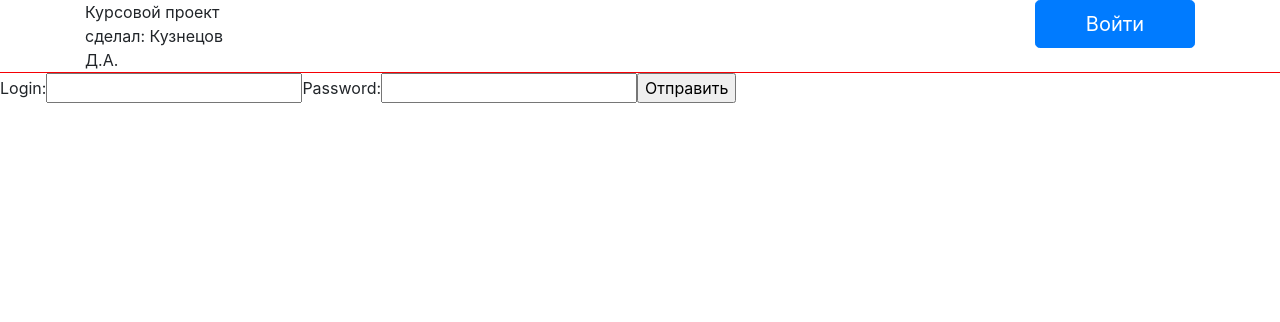
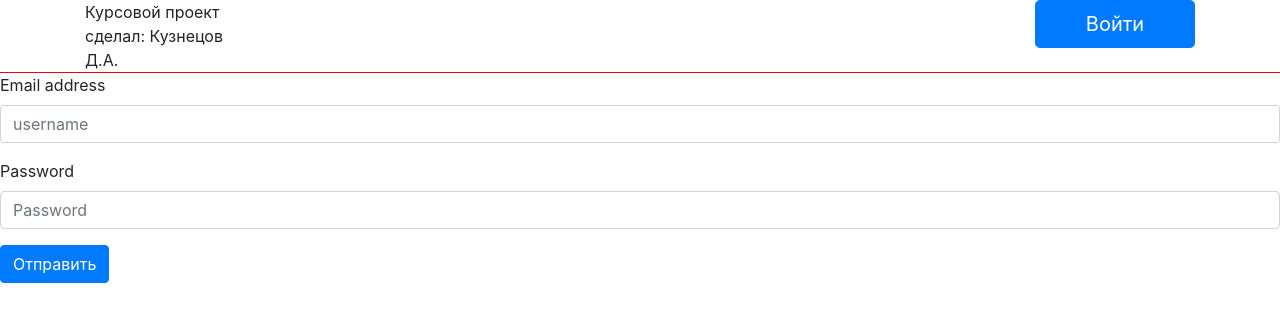
Before and after one commit to dimoedov/kursovaya_Kuznetsov_D_A, a React (Create React App) app in the folder client/: page /Register in a window 1280 px wide. Shown: the top 322 px of the page. Built offline with nearby package versions, Linux system fonts and the light colour scheme.

Commit message:
registration
add registation form and validation

```diff
--- a/client/public/index.html
+++ b/client/public/index.html
@@ -2,42 +2,16 @@
 <html lang="en">
   <head>
     <meta charset="utf-8" />
-    <link rel="icon" href="%PUBLIC_URL%/favicon.ico" />
     <meta name="viewport" content="width=device-width, initial-scale=1" />
     <meta name="theme-color" content="#000000" />
     <meta
       name="description"
       content="Web site created using create-react-app"
     />
-    <link rel="apple-touch-icon" href="%PUBLIC_URL%/logo192.png" />
-    <!--
-      manifest.json provides metadata used when your web app is installed on a
-      user's mobile device or desktop. See https://developers.google.com/web/fundamentals/web-app-manifest/
-    -->
-    <link rel="manifest" href="%PUBLIC_URL%/manifest.json" />
-    <!--
-      Notice the use of %PUBLIC_URL% in the tags above.
-      It will be replaced with the URL of the `public` folder during the build.
-      Only files inside the `public` folder can be referenced from the HTML.
-
-      Unlike "/favicon.ico" or "favicon.ico", "%PUBLIC_URL%/favicon.ico" will
-      work correctly both with client-side routing and a non-root public URL.
-      Learn how to configure a non-root public URL by running `npm run build`.
-    -->
     <title>React App</title>
   </head>
   <body>
     <noscript>You need to enable JavaScript to run this app.</noscript>
     <div id="root"></div>
-    <!--
-      This HTML file is a template.
-      If you open it directly in the browser, you will see an empty page.
-
-      You can add webfonts, meta tags, or analytics to this file.
-      The build step will place the bundled scripts into the <body> tag.
-
-      To begin the development, run `npm start` or `yarn start`.
-      To create a production bundle, use `npm run build` or `yarn build`.
-    -->
   </body>
 </html>
--- /dev/null
+++ b/client/src/components/FormError/FormError.js
@@ -0,0 +1,14 @@
+import React from 'react';
+const FormErrors = ({formErrors}) =>
+    <div className='formErrors'>
+        {Object.keys(formErrors).map((fieldName, i) => {
+            if(formErrors[fieldName].length > 0){
+                return (
+                    <p className="alert-danger" key={i}>{fieldName} {formErrors[fieldName]}</p>
+                )
+            } else {
+                return '';
+            }
+        })}
+    </div>
+export default FormErrors;
--- a/client/src/components/Register/Register.js
+++ b/client/src/components/Register/Register.js
@@ -1,49 +1,65 @@
 import React, {Component} from 'react';
-
+import FormErrors from "../FormError/FormError"
 
 class Register extends Component {
     constructor(props) {
         super(props);
-        // let data = new FormData();
-        let username = props.username;
-        let usernameIsValid = this.validateUsername(username);
-        let password = props.password;
-        let passwordIsValid = this.validatePassword(password);
-        this.state = {username: username, password: password, usernameValid: usernameIsValid, passwordValid: passwordIsValid};
 
-        this.usernameChange = this.usernameChange.bind(this);
-        this.passwordChange = this.passwordChange.bind(this);
-        this.handleSubmit = this.handleSubmit.bind(this);
+        this.state = {
+            username: '',
+            password: '',
+            formErrors: {username: '', password: ''},
+            usernameValid: false,
+            passwordValid: false,
+            formValid: false
+        };
+    }
+    handleUserInput = (e) => {
+        const name = e.target.name;
+        const value = e.target.value;
+        this.setState({[name]: value},
+            () => { this.validateField(name, value) });
     }
 
-    validatePassword(pass){
-        return true;
+    validateField(fieldName, value) {
+        let fieldValidationErrors = this.state.formErrors;
+        let usernameValid = this.state.usernameValid;
+        let passwordValid = this.state.passwordValid;
+
+        switch(fieldName) {
+            case 'username':
+                usernameValid = value.match(/^[a-zA-Z][a-zA-Z0-9-_\.]{5,20}$/);
+                fieldValidationErrors.username =usernameValid ? '' : 'поле должно содержать 5-20 символов, которыми могут быть буквы и цифры, первый символ обязательно буква';
+                break;
+            case 'password':
+                passwordValid = value.match(/(?=^.{8,}$)((?=.*\d)|(?=.*\W+))(?![.\n])(?=.*[A-Z])(?=.*[a-z]).*$/);
+                fieldValidationErrors.password = passwordValid ? '': 'поле должно содержать строчные и прописные латинские буквы, цифры, спецсимволы. Минимум 8 символов';
+                break;
+            default:
+                break;
         }
-    validateUsername(name){
-        return true;
+        this.setState({formErrors: fieldValidationErrors,
+            usernameValid: usernameValid,
+            passwordValid: passwordValid
+        }, this.validateForm);
     }
 
-    usernameChange(e) {
-        var val = e.target.value;
-        console.log(val);
-        var valid = this.validateUsername(val);
-        this.setState({username: val, usernameValid: valid});
-        // this.data.append(,val);
+    validateForm() {
+        this.setState({formValid: this.state.usernameValid && this.state.passwordValid});
     }
 
-    passwordChange(e) {
-        var val = e.target.value;
-        var valid = this.validatePassword(val);
-        this.setState({password: val, passwordValid: valid});
-        // this.data.append(1,val);
+    errorClass(error) {
+        return(error.length === 0 ? '' : 'has-error');
     }
 
     handleSubmit(event) {
+        event.preventDefault();
+        if (this.state.formValid) {
             let formBody = [];
-        for (let prop in this.state){
+            for (let prop in this.state) {
                 let key = encodeURIComponent(prop);
                 let value = encodeURIComponent(this.state[prop]);
-            formBody.push(key+'='+value);
+                formBody.push(key + '=' + value);
             }
             formBody = formBody.join("&");
             fetch('/api/signup', {
@@ -52,29 +68,36 @@ class Register extends Component {
                     'Content-Type': 'application/x-www-form-urlencoded'
                 },
                 body: formBody
-            //     {
-            //     username : this.state.username,
-            //     password : this.state.password
-            // }
             }).then(res => res.json())
                 .then(data => console.log(data))
-            .catch(err => console.log(err));
-        event.preventDefault();
+                .catch(err => console.log("err: =" + err));
+        } else{
+            console.log('password = '+this.state.passwordValid+' login = '+this.state.usernameValid );
+        }
     }
 
 
     render() {
         return (
             <form onSubmit={this.handleSubmit}>
-                <label>
-                    Login:
-                    <input type="text" value={this.state.username} onChange={this.usernameChange} />
-                </label>
-                <label>
-                    Password:
-                    <input type="text" value={this.state.password} onChange={this.passwordChange} />
-                </label>
-                <input type="submit" value="Отправить" />
+                <div className="panel panel-default">
+                    <FormErrors formErrors={this.state.formErrors} />
+                </div>
+                <div className={`form-group ${this.errorClass(this.state.formErrors.username)}`}>
+                    <label htmlFor="username">Email address</label>
+                    <input type="username" required className="form-control" name="username"
+                           placeholder="username"
+                           value={this.state.username}
+                           onChange={this.handleUserInput}  />
+                </div>
+                <div className={`form-group ${this.errorClass(this.state.formErrors.password)}`}>
+                    <label htmlFor="password">Password</label>
+                    <input type="password" className="form-control" name="password"
+                           placeholder="Password"
+                           value={this.state.password}
+                           onChange={this.handleUserInput}  />
+                </div>
+                <input type="submit" className="btn btn-primary" value='Отправить'/>
             </form>
         );
     }
--- a/package.json
+++ b/package.json
@@ -17,6 +17,7 @@
     "jsonwebtoken": "^8.5.1",
     "mongoose": "^5.9.2",
     "morgan": "^1.9.1",
+    "nodemon": "^2.0.2",
     "passport": "^0.4.1",
     "passport-jwt": "^4.0.0",
     "serve-favicon": "^2.5.0"
```
Also changed, not shown: 2 other files (tests, documents, lock files or other folders). Lines whose indentation alone changed are shown as unchanged.
